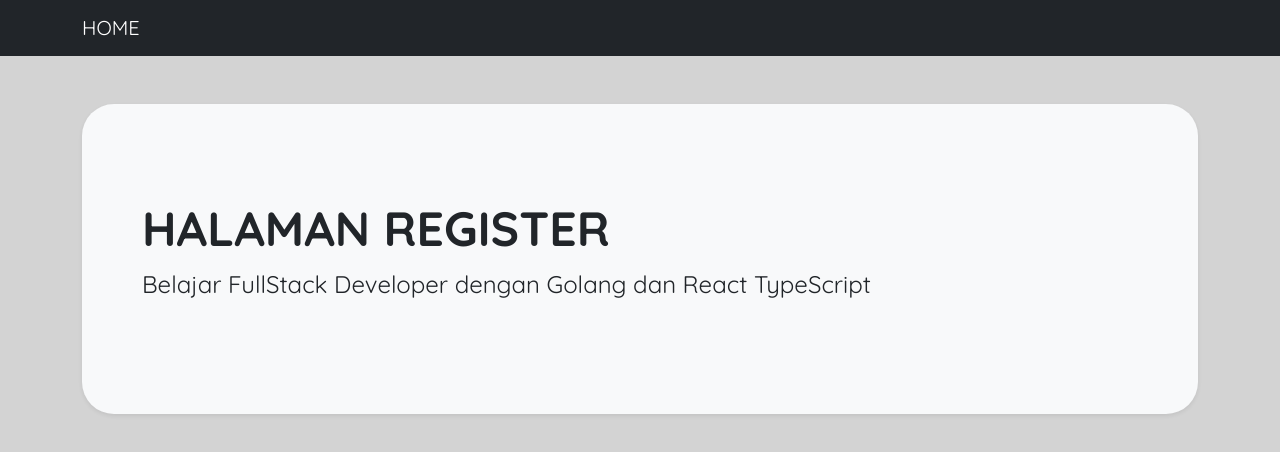
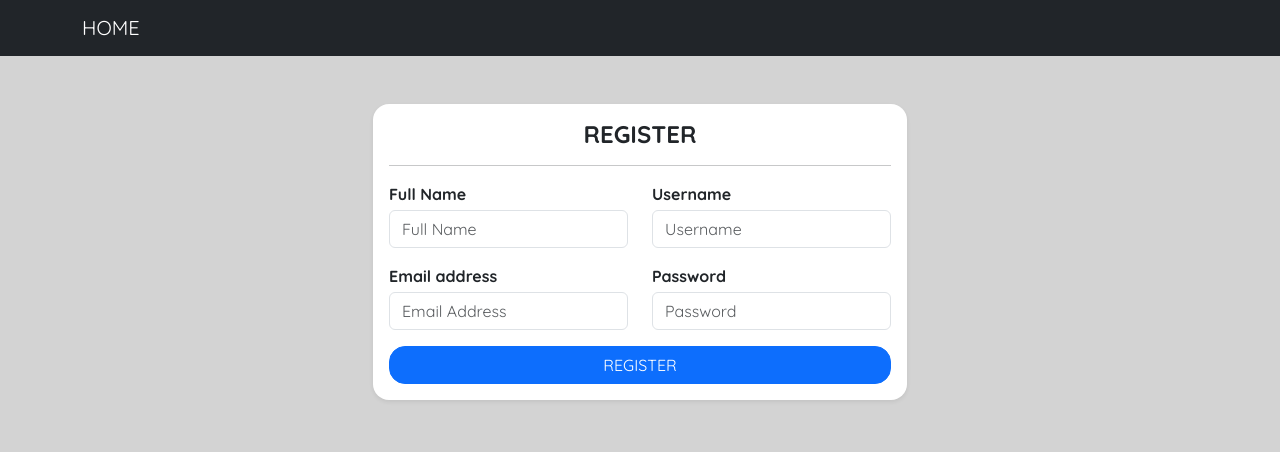
Before and after one commit to ali-murtadho/react-frontend-manajemen-keuangan, a React (Vite) app in the folder frontend-react-ts/: page /register in a window 1280 px wide. Shown: the top 452 px of the page. Built offline with nearby package versions, Linux system fonts and the light colour scheme.

Commit message:
feat: register

```diff
--- a/frontend-react-ts/src/views/auth/register.tsx
+++ b/frontend-react-ts/src/views/auth/register.tsx
@@ -1,12 +1,112 @@
 // import FC from react
-import { FC } from 'react';
+import { FC, useState, FormEvent } from 'react';
+
+//import hook useNavigate from react router
+import { useNavigate } from "react-router";
+
+//import custom  hook useRegister from hooks
+import { useRegister } from "../../hooks/auth/useRegister";
+
+//interface for validation errors
+interface ValidationErrors {
+    [key: string]: string;
+}
 
 const Register: FC = () => {
+
+    //initialize navigate
+    const navigate = useNavigate();
+
+    //initialize useRegister
+    const { mutate, isPending} = useRegister();
+
+    //define state
+    const [name, setName] = useState<string>('');
+    const [username, setUsername] = useState<string>('');
+    const [email, setEmail] = useState<string>('');
+    const [password, setPassword] = useState<string>('');
+
+    //define state for errors
+    const [errors, setErrors] = useState<ValidationErrors>({});
+
+    // Handle submit form
+    const handleRegister = async (e: FormEvent) => {
+        e.preventDefault();
+
+        // Call the register mutation
+        mutate({
+            name,
+            username,
+            email,
+            password
+        }, {
+            onSuccess: () => {
+
+                // Redirect to login page
+                navigate('/login');
+            },
+            onError: (error: any) => {
+
+                //set errors to state "errors"
+                setErrors(error.response.data.errors);
+            }
+        })
+
+    }
+
     return (
-        <div className="p-5 mb-4 bg-light rounded-5 shadow-sm">
-            <div className="container-fluid py-5">
-                <h1 className="display-5 fw-bold">HALAMAN REGISTER</h1>
-                <p className="col-md-12 fs-4">Belajar FullStack Developer dengan Golang dan React TypeScript</p>
+        <div className="row justify-content-center">
+            <div className="row justify-content-center">
+                <div className="col-md-6">
+                    <div className="card border-0 rounded-4 shadow-sm">
+                        <div className="card-body">
+                            <h4 className='fw-bold text-center'>REGISTER</h4>
+                            <hr />
+                            <form onSubmit={handleRegister}>
+                                <div className="row">
+                                    <div className="col-md-6 mb-3">
+                                        <div className="form-group">
+                                            <label className="mb-1 fw-bold">Full Name</label>
+                                            <input type="text" value={name} onChange={(e) => setName(e.target.value)} className="form-control"
+                                                placeholder="Full Name" />
+                                            {errors.Name && <div className="alert alert-danger mt-2 rounded-4">{errors.Name}</div>}
+                                        </div>
+                                    </div>
+                                    <div className="col-md-6 mb-3">
+                                        <div className="form-group">
+                                            <label className="mb-1 fw-bold">Username</label>
+                                            <input type="text" value={username} onChange={(e) => setUsername(e.target.value)} className="form-control"
+                                                placeholder="Username" />
+                                            {errors.Username && <div className="alert alert-danger mt-2 rounded-4">{errors.Username}</div>}
+                                        </div>
+                                    </div>
+                                </div>
+
+                                <div className="row">
+                                    <div className="col-md-6 mb-3">
+                                        <div className="form-group">
+                                            <label className="mb-1 fw-bold">Email address</label>
+                                            <input type="email" value={email} onChange={(e) => setEmail(e.target.value)} className="form-control"
+                                                placeholder="Email Address" />
+                                            {errors.Email && <div className="alert alert-danger mt-2 rounded-4">{errors.Email}</div>}
+                                        </div>
+                                    </div>
+                                    <div className="col-md-6 mb-3">
+                                        <div className="form-group">
+                                            <label className="mb-1 fw-bold">Password</label>
+                                            <input type="password" value={password} onChange={(e) => setPassword(e.target.value)} className="form-control"
+                                                placeholder="Password" />
+                                            {errors.Password && <div className="alert alert-danger mt-2 rounded-4">{errors.Password}</div>}
+                                        </div>
+                                    </div>
+                                </div>
+                                <button type="submit" className="btn btn-primary w-100 rounded-4" disabled={isPending}>
+                                    {isPending ? 'Loading...' : 'REGISTER'}
+                                </button>
+                            </form>
+                        </div>
+                    </div>
+                </div>
             </div>
         </div>
     )
```
